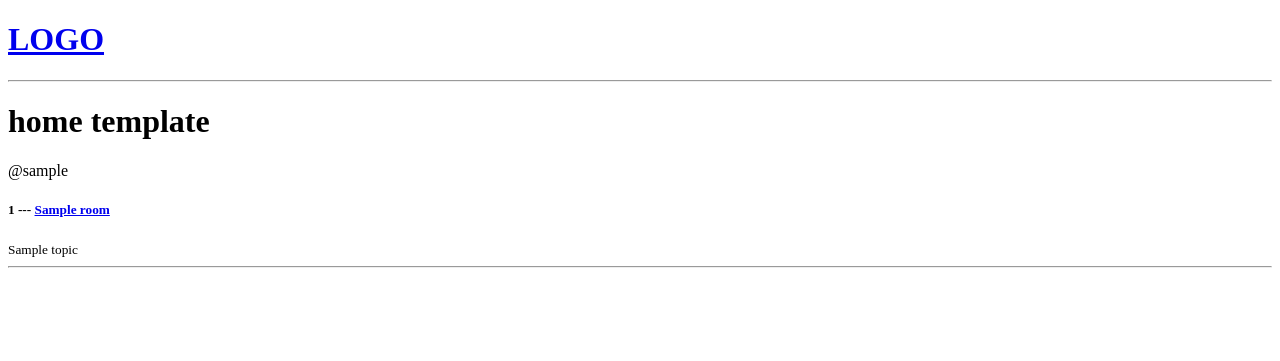
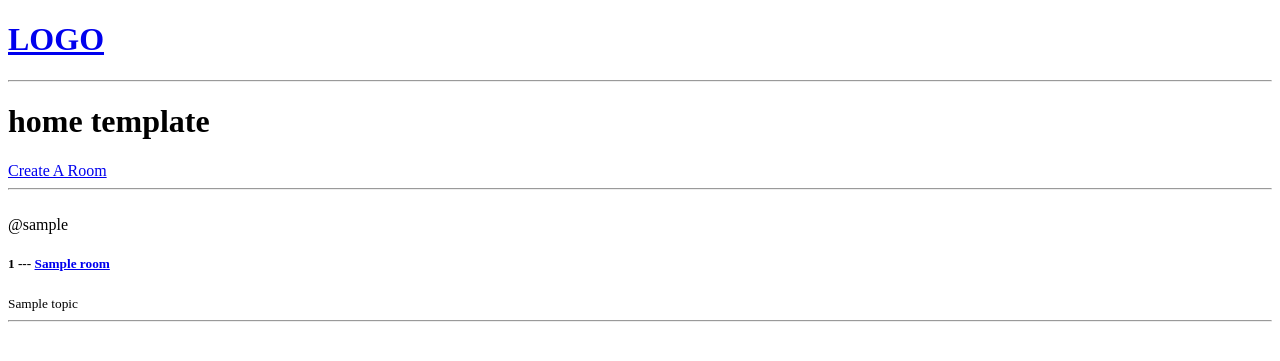
Before and after one commit to derick-droid/gretsadevstudypool, a Django app: page / in a window 1280 px wide. Shown: the top 361 px of the page. Run offline with Django 4.2, Linux system fonts and the light colour scheme; tables that the repository leaves empty hold one stand-in row (values such as "Sample post").

Commit message:
createing function to help creating new rooms

```diff
--- a/base/templates/base/home.html
+++ b/base/templates/base/home.html
@@ -6,6 +6,10 @@
     home template
 </h1>
 <div>
+<a href="{% url 'create_room' %}">Create A Room </a>
+<hr>
+<br>
+
     <div>
         {% for room in rooms %}
 
--- a/base/urls.py
+++ b/base/urls.py
@@ -4,4 +4,5 @@ from . import views
 urlpatterns = [
     path("", views.home, name="home"),
     path("room/<str:pk>/", views.room, name="room"),
+    path("create_room/", views.create_room, name="create_room"),
 ]
--- a/base/views.py
+++ b/base/views.py
@@ -23,3 +23,7 @@ def room(request, pk):
     room = Room.objects.get(id = pk)
     context = {'room':room}
     return render (request, 'base/room.html', context)
+
+def create_room(request):
+    context = {}
+    return render(request, 'base/room_form.html', context)
--- a/studypool/settings.py
+++ b/studypool/settings.py
@@ -23,7 +23,7 @@ BASE_DIR = Path(__file__).resolve().parent.parent
 SECRET_KEY = 'django-insecure-)&k$1)ngo9gl0pf9w469gjm*(y3&=tk&l4_zxd)2&%=g2m3^e#'
 
 # SECURITY WARNING: don't run with debug turned on in production!
-DEBUG = False
+DEBUG = True
 
 ALLOWED_HOSTS = []
 
```
Also changed, not shown: base/templates/base/room_form.html (added, +11 -0 lines).
